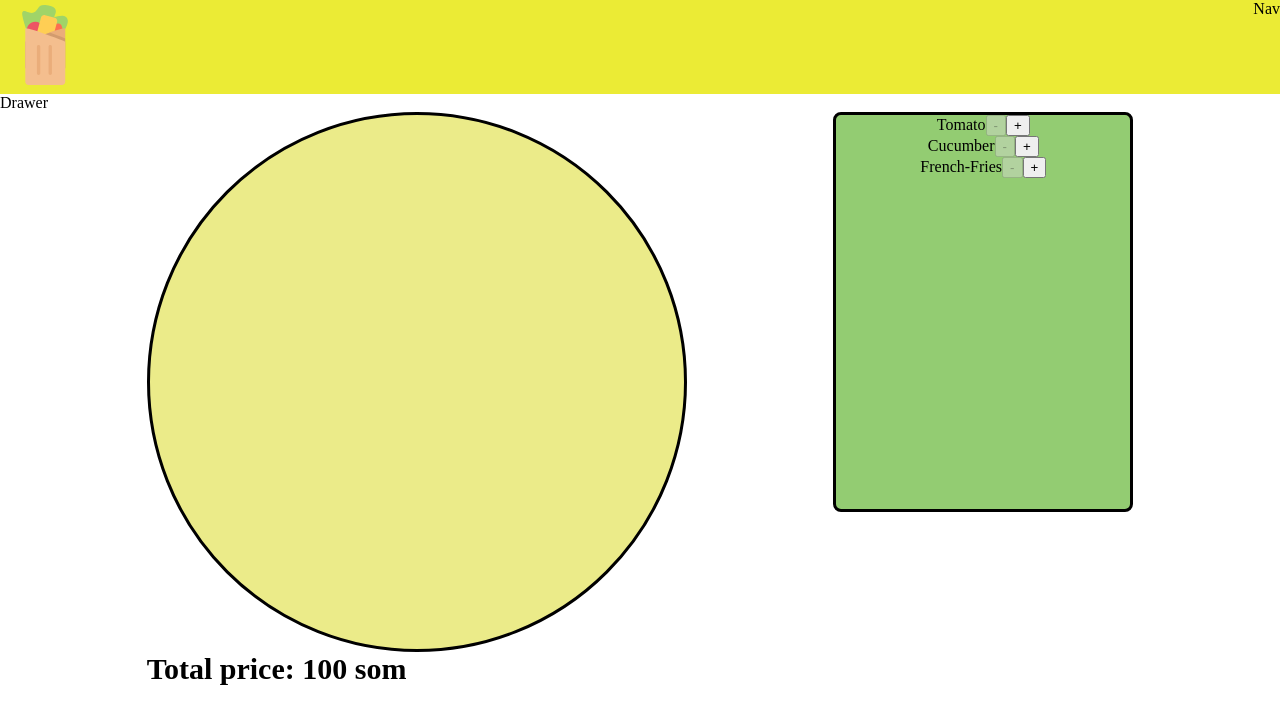
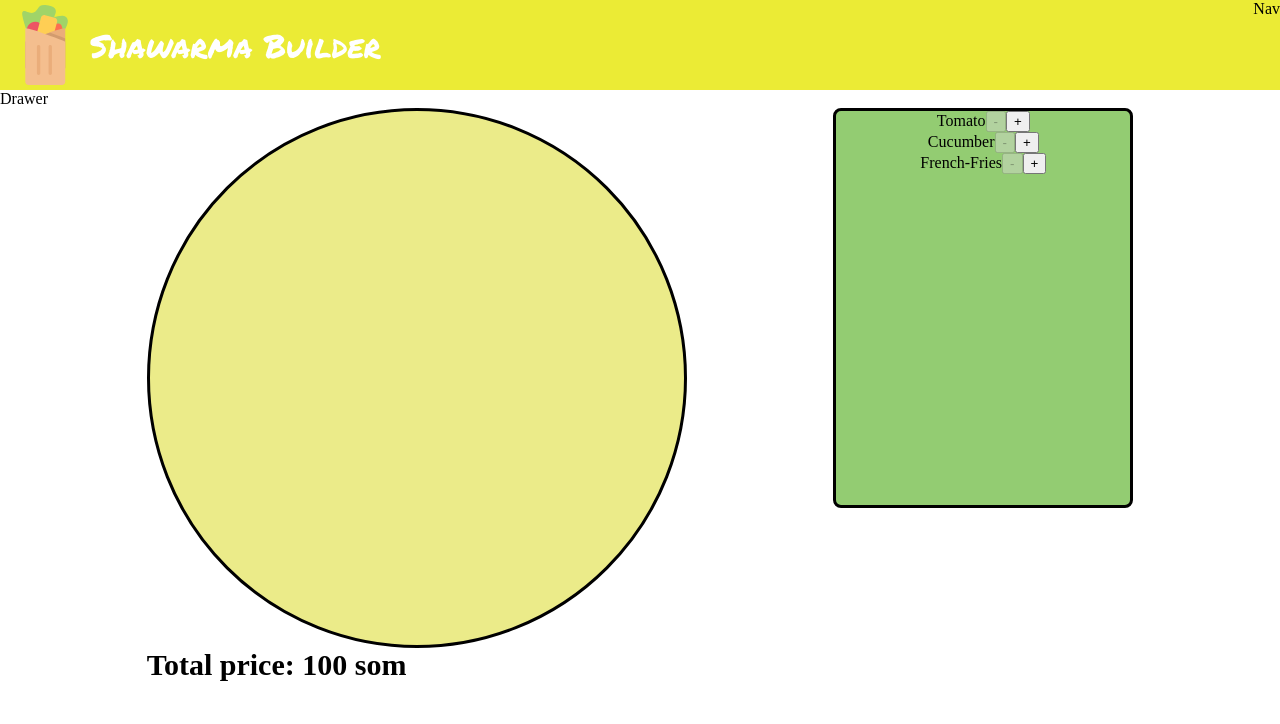
Before and after one commit to bayel-bakytov/shawarma-builder, a React (Create React App) app: page / in a window 1280 px wide. Shown: the top 724 px of the page. Built offline with nearby package versions, Linux system fonts and the light colour scheme.

Commit message:
Add font family

```diff
--- a/public/index.html
+++ b/public/index.html
@@ -24,6 +24,7 @@
       work correctly both with client-side routing and a non-root public URL.
       Learn how to configure a non-root public URL by running `npm run build`.
     -->
+    <link href="https://fonts.googleapis.com/css2?family=Permanent+Marker&display=swap" rel="stylesheet">
     <title>React App</title>
   </head>
   <body>
--- a/src/components/Layout/Logo/Logo.js
+++ b/src/components/Layout/Logo/Logo.js
@@ -5,5 +5,6 @@
 export default () => (
     <div className={classes.Logo}>
        <img src={logo}  />
+       <span>Shawarma Builder</span>
     </div>
 );
--- a/src/components/Layout/Logo/Logo.module.css
+++ b/src/components/Layout/Logo/Logo.module.css
@@ -1,6 +1,14 @@
-
+.Logo {
+  display: flex;
+  align-items: center;
+}
 .Logo img {
-    margin: 5px;
-    height: 80px;
-    width: 80px;
+  margin: 5px;
+  height: 80px;
+  width: 80px;
 }
+.Logo span {
+  font-family: "Permanent Marker", cursive;
+  color: white;
+  font-size: 2rem;
+}
```
